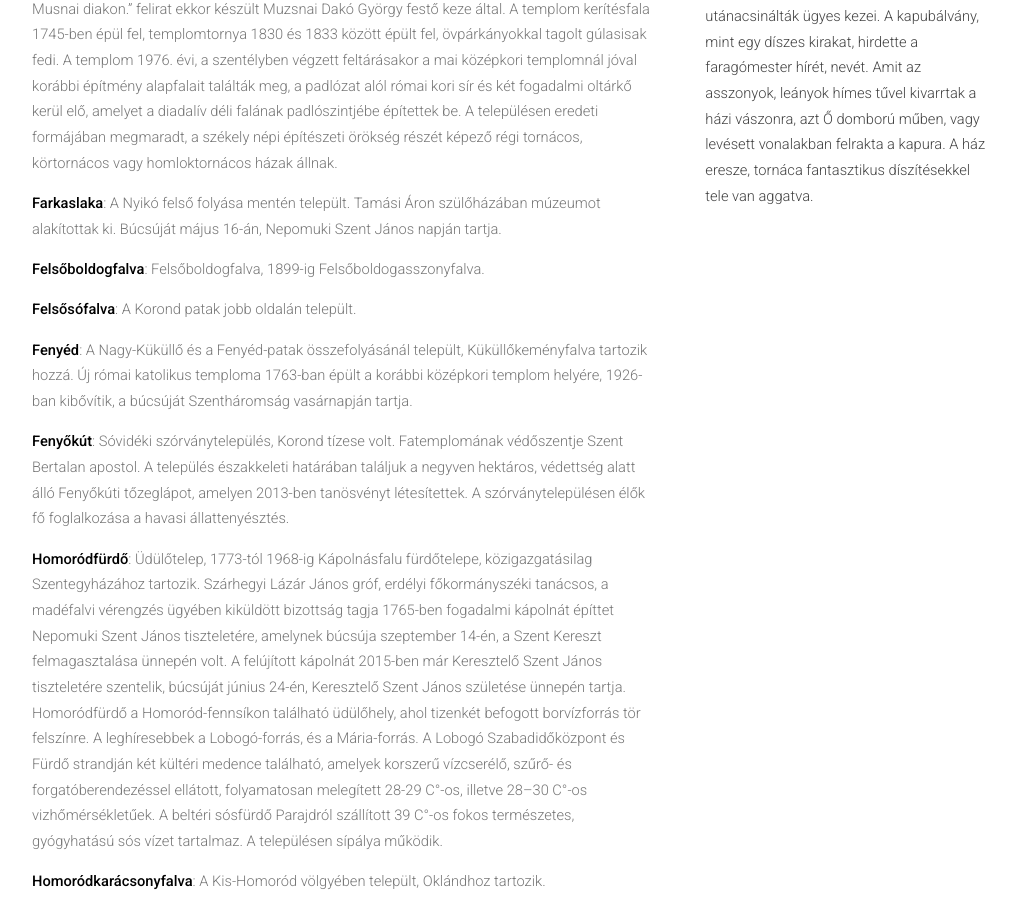
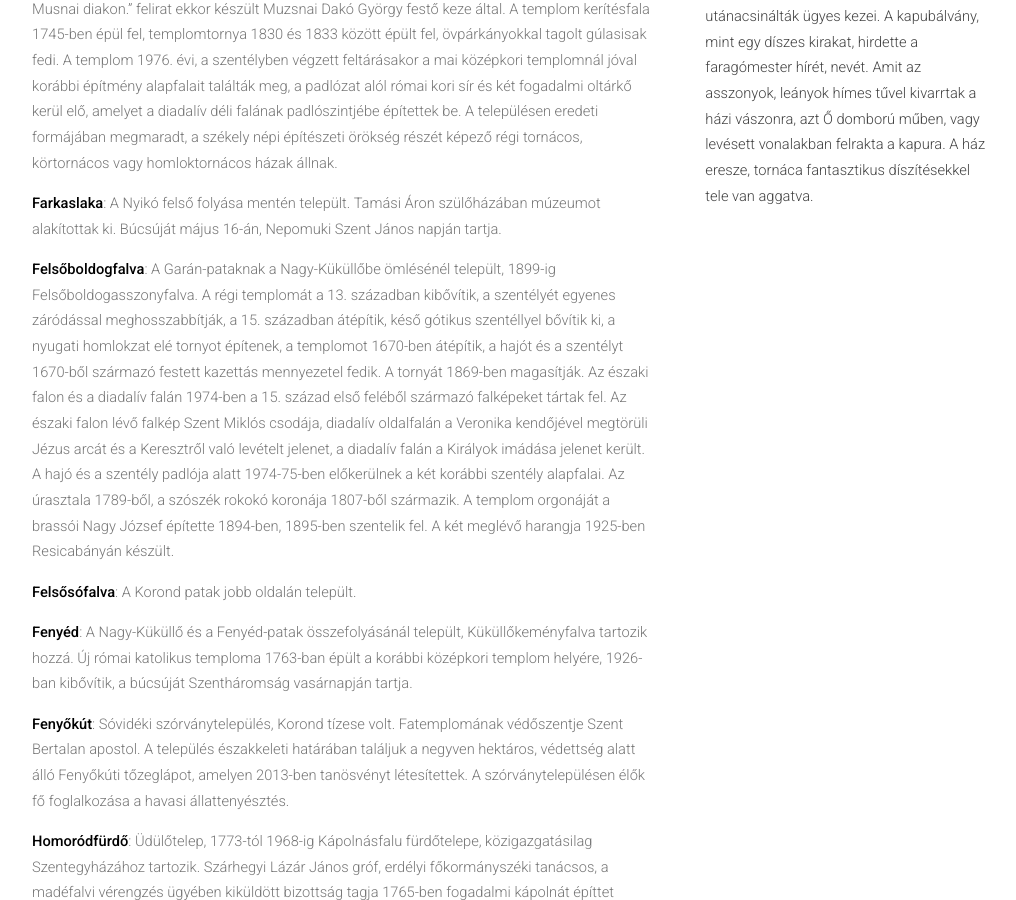
Before and after one commit to siculia/siculia.github.io, a Jekyll site: the page built from siculia-udvarhelyszek.html, in a window 1280 px wide and 900 px high, scrolled down 4028 px. Shown: the whole window, without its empty margins (128-1144 px from the left). Built offline with Jekyll 4.4.1, drawn with Linux system fonts in a browser that asks for light colours; nearby versions of some CDN libraries; library files that are not in the unit come from our copies.

Commit message:
Felsőboldogfalva

```diff
--- a/siculia-udvarhelyszek.html
+++ b/siculia-udvarhelyszek.html
@@ -86,7 +86,7 @@ layout: default
 							<p style="text-align: left;"><b>Ége</b>: A Nagy-patak, másként Ége-patak fejében fekszik. Református temploma a Kápolnadombon 1784-92 között épült fel.</p>
 							<p style="text-align: left;"><b>Énlaka</b>: A Kis- és a Nagyküküllő vízválasztóján, a Gagy-patak fejében települt, Etéd községhez tartozik. Kőfallal körülvett temploma a 15. század második felében épült, 1661-ben boltozata leomlik, az unitárius templom virágdíszes, festett kazettás mennyezete 1668-ban épül fel. Az Orbán Balázs által 1864-ben felfedezett, székely rovásírással készült „Egy az Isten. Georgyius Musnai diakon.” felirat ekkor készült Muzsnai Dakó György festő keze által. A templom kerítésfala 1745-ben épül fel, templomtornya 1830 és 1833 között épült fel, övpárkányokkal tagolt gúlasisak fedi. A templom 1976. évi, a szentélyben végzett feltárásakor a mai középkori templomnál jóval korábbi építmény alapfalait találták meg, a padlózat alól római kori sír és két fogadalmi oltárkő kerül elő, amelyet a diadalív déli falának padlószintjébe építettek be. A településen eredeti formájában megmaradt, a székely népi építészeti örökség részét képező régi tornácos, körtornácos vagy homloktornácos házak állnak.</p>
 							<p style="text-align: left;"><b>Farkaslaka</b>: A Nyikó felső folyása mentén települt. Tamási Áron szülőházában múzeumot alakítottak ki. Búcsúját május 16-án, Nepomuki Szent János napján tartja.</p>
-							<p style="text-align: left;"><b>Felsőboldogfalva</b>: Felsőboldogfalva, 1899-ig Felsőboldogasszonyfalva. </p>
+							<p style="text-align: left;"><b>Felsőboldogfalva</b>: A Garán-pataknak a Nagy-Küküllőbe ömlésénél települt, 1899-ig Felsőboldogasszonyfalva. A régi templomát a 13. században kibővítik, a szentélyét egyenes záródással meghosszabbítják, a 15. században átépítik, késő gótikus szentéllyel bővítik ki, a nyugati homlokzat elé tornyot építenek, a templomot 1670-ben átépítik, a hajót és a szentélyt 1670-ből származó festett kazettás mennyezetel fedik. A tornyát 1869-ben magasítják. Az északi falon és a diadalív falán 1974-ben a 15. század első feléből származó falképeket tártak fel. Az északi falon lévő falkép Szent Miklós csodája, diadalív oldalfalán a Veronika kendőjével megtörüli Jézus arcát és a Keresztről való levételt jelenet, a diadalív falán a Királyok imádása jelenet került. A hajó és a szentély padlója alatt 1974-75-ben előkerülnek a két korábbi szentély alapfalai. Az úrasztala 1789-ből, a szószék rokokó koronája 1807-ből származik. A templom orgonáját a brassói Nagy József építette 1894-ben, 1895-ben szentelik fel. A két meglévő harangja 1925-ben Resicabányán készült.</p>
 							<p style="text-align: left;"><b>Felsősófalva</b>: A Korond patak jobb oldalán települt.</p>
 							<p style="text-align: left;"><b>Fenyéd</b>: A Nagy-Küküllő és a Fenyéd-patak összefolyásánál települt, Küküllőkeményfalva tartozik hozzá. Új római katolikus temploma 1763-ban épült a korábbi középkori templom helyére, 1926-ban kibővítik, a búcsúját Szentháromság vasárnapján tartja.
 							<p style="text-align: left;"><b>Fenyőkút</b>: Sóvidéki szórványtelepülés, Korond tízese volt. Fatemplomának védőszentje Szent Bertalan apostol. A település északkeleti határában találjuk a negyven hektáros, védettség alatt álló Fenyőkúti tőzeglápot, amelyen 2013-ben tanösvényt létesítettek. A szórványtelepülésen élők fő foglalkozása a havasi állattenyésztés.</p>
```
